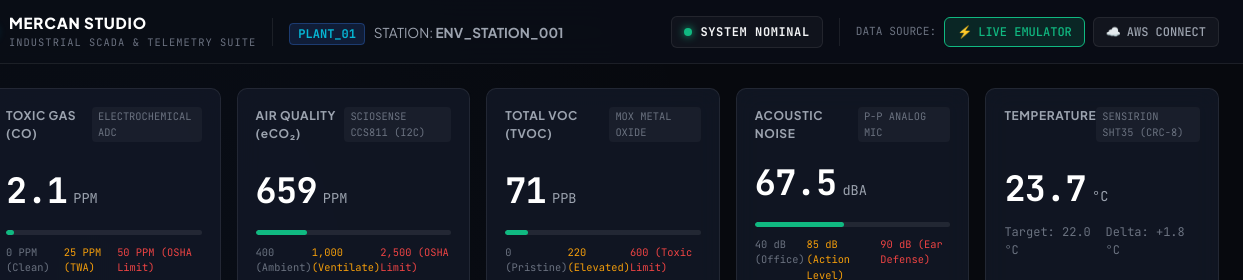
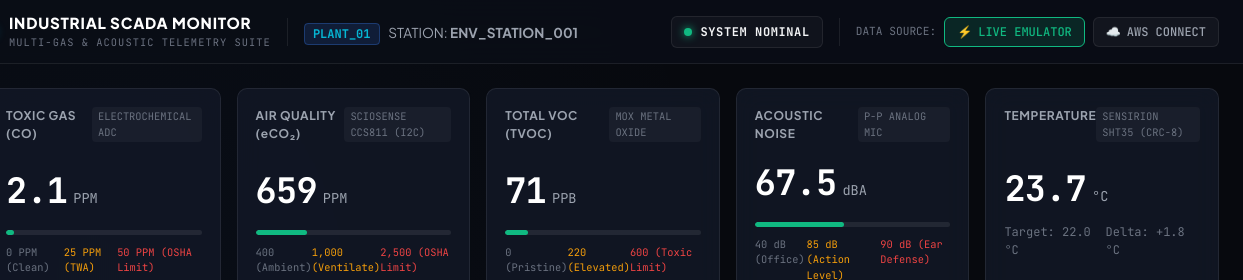
Before and after one commit to kadirmercan00/industrial-env-monitor, a plain HTML site: page dashboard/index.html in a window 1280 px wide. Shown: the top 280 px of the page, 37-1280 px from the left. Drawn offline with nearby package versions, Linux system fonts and the light colour scheme.

Commit message:
fix(dashboard): neutralize branding to Industrial SCADA Monitor

```diff
--- a/dashboard/index.html
+++ b/dashboard/index.html
@@ -3,7 +3,7 @@
 <head>
   <meta charset="UTF-8">
   <meta name="viewport" content="width=device-width, initial-scale=1.0">
-  <title>MERCAN STUDIO — Industrial Multi-Gas & Environmental SCADA Monitor</title>
+  <title>Industrial Multi-Gas & Environmental SCADA Monitor</title>
   <meta name="description" content="Industrial Environmental, Multi-Gas & Acoustic SCADA Operations Portal powered by ESP32, Sensirion SHT35, ScioSense CCS811, and AWS IoT Core Serverless Pipeline.">
   <link rel="preconnect" href="https://fonts.googleapis.com">
   <link rel="preconnect" href="https://fonts.gstatic.com" crossorigin>
@@ -20,8 +20,8 @@
       <div class="brand-logo">
         <span class="logo-pulse"></span>
         <div class="brand-text">
-          <span class="brand-title">MERCAN STUDIO</span>
-          <span class="brand-sub">INDUSTRIAL SCADA & TELEMETRY SUITE</span>
+          <span class="brand-title">INDUSTRIAL SCADA MONITOR</span>
+          <span class="brand-sub">MULTI-GAS & ACOUSTIC TELEMETRY SUITE</span>
         </div>
       </div>
       <div class="header-divider"></div>
```
